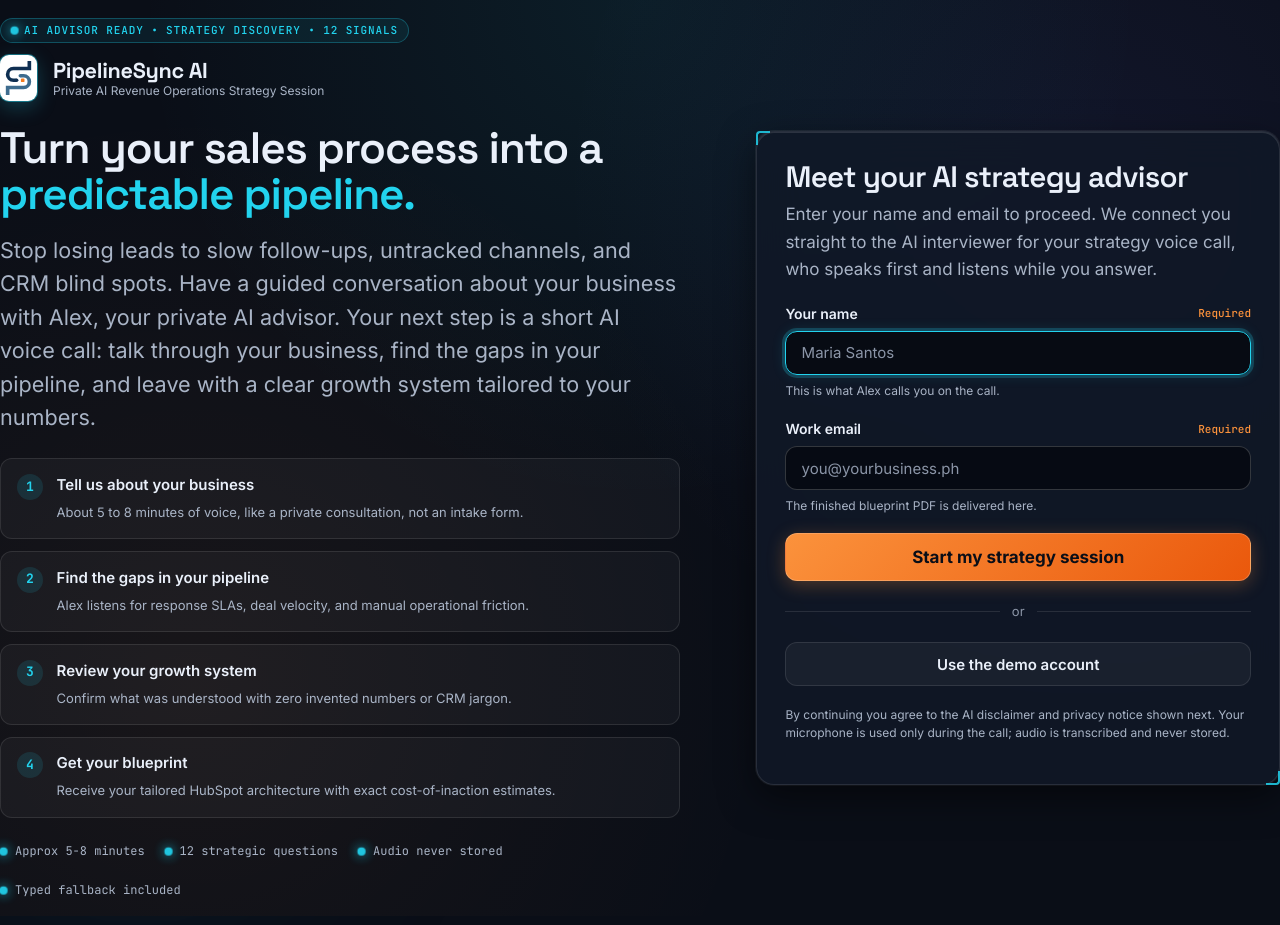
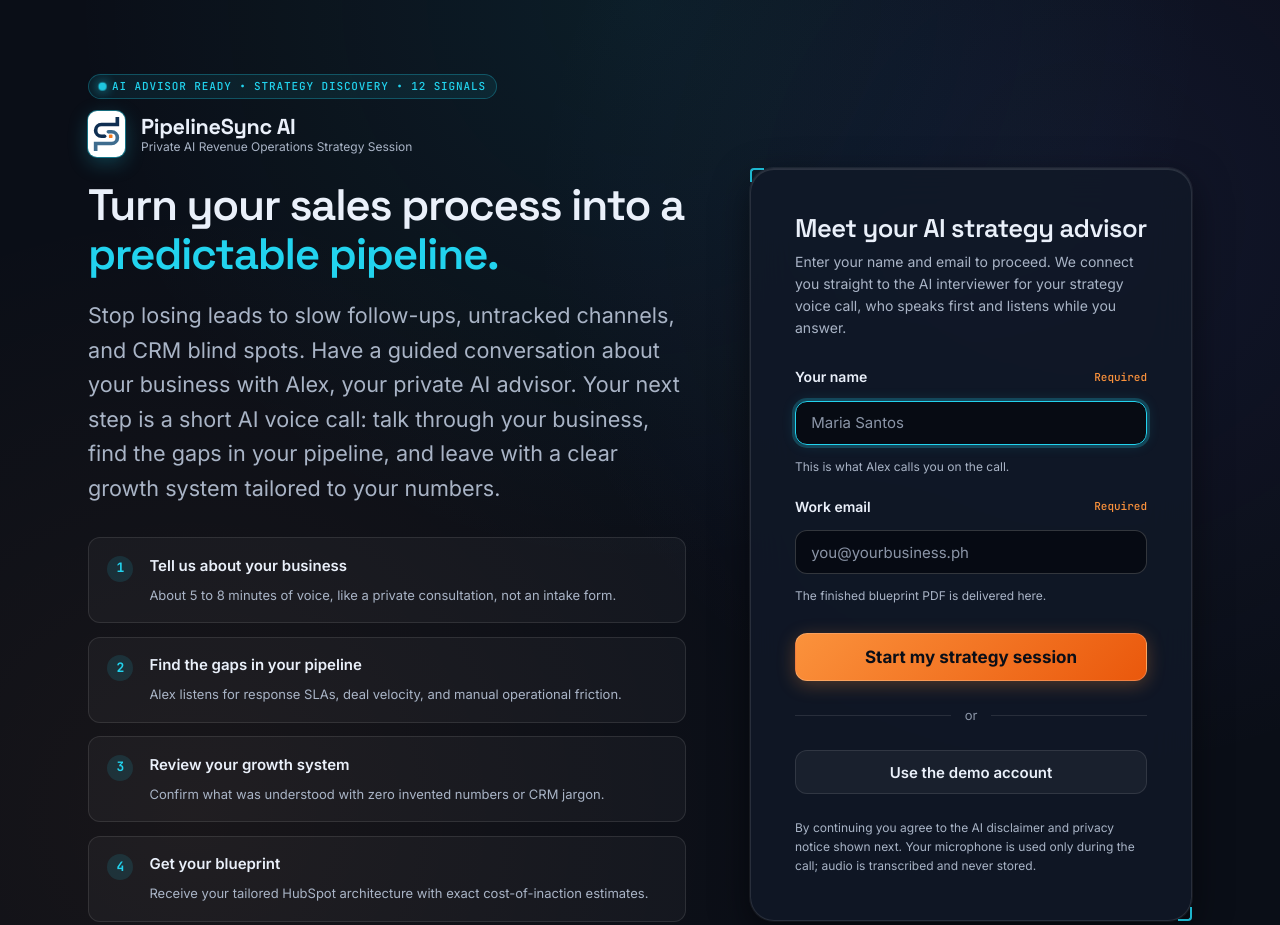
Before and after one commit to PipelineSync/AI, a website: page public/index.html in a window 1280 px wide. Shown: the top 925 px of the page. Drawn offline with Linux system fonts and the light colour scheme.

Commit message:
Fix layout spacing, padding and margins across login gate and main container
Co-authored-by: arena-agent <297053741+arena-agent@users.noreply.github.com>

```diff
--- a/public/styles.css
+++ b/public/styles.css
@@ -744,51 +744,60 @@ a:hover { color: #A5F3FC; text-decoration: underline; text-shadow: 0 0 8px rgba(
    Stage 1: Entry / Value Prop (Cinematic Dark Hero & HUD Gate)
    ========================================================================== */
 .main {
+  width: 100%;
   max-width: 1140px;
   margin: 0 auto;
-  padding: 1.25rem 1.25rem 3rem;
+  padding: clamp(1.25rem, 3vw, 2.5rem) clamp(1rem, 3vw, 2rem) clamp(2.5rem, 5vw, 4rem);
+  box-sizing: border-box;
 }
 .gate {
+  width: 100%;
+  max-width: 1200px;
+  margin: 0 auto;
+  padding: clamp(1.5rem, 4vw, 3.5rem) clamp(1.25rem, 3.5vw, 2.5rem);
+  min-height: 100dvh;
   display: flex;
   flex-direction: column;
-  gap: 2rem;
-  align-items: stretch;
+  justify-content: center;
+  gap: 2.5rem;
+  box-sizing: border-box;
 }
 .gate-brand {
   position: relative;
-  padding: 1rem 0;
+  padding: 0.5rem 0;
 }
 .gate-brand-inner {
-  max-width: 680px;
+  max-width: 640px;
 }
 .gate-brand h1 {
   font-size: var(--fs-2xl);
-  line-height: 1.05;
-  margin-bottom: 1rem;
+  line-height: 1.1;
+  margin: 0 0 1.25rem;
+  letter-spacing: -0.03em;
 }
 .gate-brand .lede {
   font-size: var(--fs-lg);
   color: var(--ink-2);
-  max-width: 58ch;
-  line-height: 1.55;
-  margin-bottom: 1.5rem;
+  max-width: 54ch;
+  line-height: 1.6;
+  margin: 0 0 2rem;
 }
 .mini-steps {
   list-style: none;
   padding: 0;
-  margin: 0 0 1.5rem;
+  margin: 0 0 2rem;
   display: flex;
   flex-direction: column;
-  gap: 0.75rem;
+  gap: 0.85rem;
 }
 .mini-step {
   display: flex;
   align-items: flex-start;
-  gap: 0.85rem;
+  gap: 1rem;
   background: rgba(255, 255, 255, 0.035);
   border: 1px solid var(--line);
   border-radius: var(--r);
-  padding: 0.85rem 1rem;
+  padding: 0.95rem 1.15rem;
 }
 .mini-step .n {
   width: 26px;
@@ -803,23 +812,25 @@ a:hover { color: #A5F3FC; text-decoration: underline; text-shadow: 0 0 8px rgba(
   font-weight: 700;
   font-size: 0.8125rem;
   flex-shrink: 0;
-  margin-top: 1px;
+  margin-top: 2px;
 }
 .mini-step b {
   display: block;
   font-size: 0.9375rem;
   color: var(--ink);
-  margin-bottom: 2px;
+  margin-bottom: 0.25rem;
 }
 .mini-step span {
   font-size: 0.8125rem;
   color: var(--ink-2);
+  line-height: 1.45;
 }
 .gate-trust {
   display: flex;
   flex-wrap: wrap;
-  gap: 1.25rem;
-  align-items: center;
+  gap: 1.5rem;
+  align-items: center;
+  margin-top: 0.5rem;
 }
 .trust-item {
   display: flex;
@@ -828,26 +839,62 @@ a:hover { color: #A5F3FC; text-decoration: underline; text-shadow: 0 0 8px rgba(
   font-family: var(--mono);
   font-size: 0.75rem;
   color: var(--ink-2);
+}
+
+#app {
+  min-height: 100dvh;
+  display: flex;
+  flex-direction: column;
 }
 
 /* Gate Side Card */
 .gate-side {
   width: 100%;
+  max-width: 480px;
+  margin: 0 auto;
+}
+@media (min-width: 900px) {
+  .gate-side {
+    margin: 0 0 0 auto;
+  }
 }
 .gate-card {
-  padding: 1.75rem;
+  padding: clamp(1.75rem, 3.5vw, 2.75rem);
+  border-radius: var(--r-xl);
 }
 .gate-card h2 {
-  font-size: var(--fs-xl);
-  margin-bottom: 0.35rem;
+  font-size: clamp(1.35rem, 2vw, 1.75rem);
+  margin: 0 0 0.5rem;
+  letter-spacing: -0.02em;
+}
+.gate-card .sub {
+  margin: 0 0 1.75rem;
+  font-size: 0.875rem;
+  line-height: 1.55;
+  color: var(--ink-2);
+}
+.gate-card form {
+  margin: 0;
+}
+.gate-card .field {
+  margin-bottom: 1.25rem;
+}
+.gate-card .field label {
+  margin-bottom: 0.4rem;
+}
+.gate-card .field .hint {
+  margin-top: 0.4rem;
+}
+.gate-card #st-btn {
+  margin-top: 0.5rem;
 }
 .gate-alt {
   display: flex;
   align-items: center;
-  gap: 0.75rem;
+  gap: 0.85rem;
   color: var(--ink-3);
   font-size: 0.8125rem;
-  margin: 1.25rem 0;
+  margin: 1.5rem 0;
 }
 .gate-alt span {
   flex: 1;
@@ -857,8 +904,8 @@ a:hover { color: #A5F3FC; text-decoration: underline; text-shadow: 0 0 8px rgba(
 .gate-note {
   font-size: 0.75rem;
   color: var(--ink-2);
-  margin-top: 1.25rem;
-  line-height: 1.5;
+  margin: 1.5rem 0 0;
+  line-height: 1.6;
 }
 
 /* =============================================================================
@@ -866,8 +913,8 @@ a:hover { color: #A5F3FC; text-decoration: underline; text-shadow: 0 0 8px rgba(
    ========================================================================== */
 .consent-card {
   max-width: 680px;
-  margin: 1.5rem auto;
-  padding: 2rem;
+  margin: clamp(1.5rem, 4vw, 3rem) auto;
+  padding: clamp(1.75rem, 3.5vw, 2.75rem);
 }
 .notice {
   background: rgba(34, 211, 238, 0.05);
@@ -2118,9 +2165,10 @@ a:hover { color: #A5F3FC; text-decoration: underline; text-shadow: 0 0 8px rgba(
   .gate {
     display: grid;
     grid-template-columns: 1.15fr 0.85fr;
-    gap: 3rem;
+    gap: clamp(2.5rem, 5vw, 4.5rem);
     align-items: center;
-    min-height: calc(100dvh - 100px);
+    min-height: 100dvh;
+    padding: clamp(2rem, 5vw, 4rem) clamp(1.5rem, 4vw, 3rem);
   }
   .intake-wrap {
     display: grid;
```
